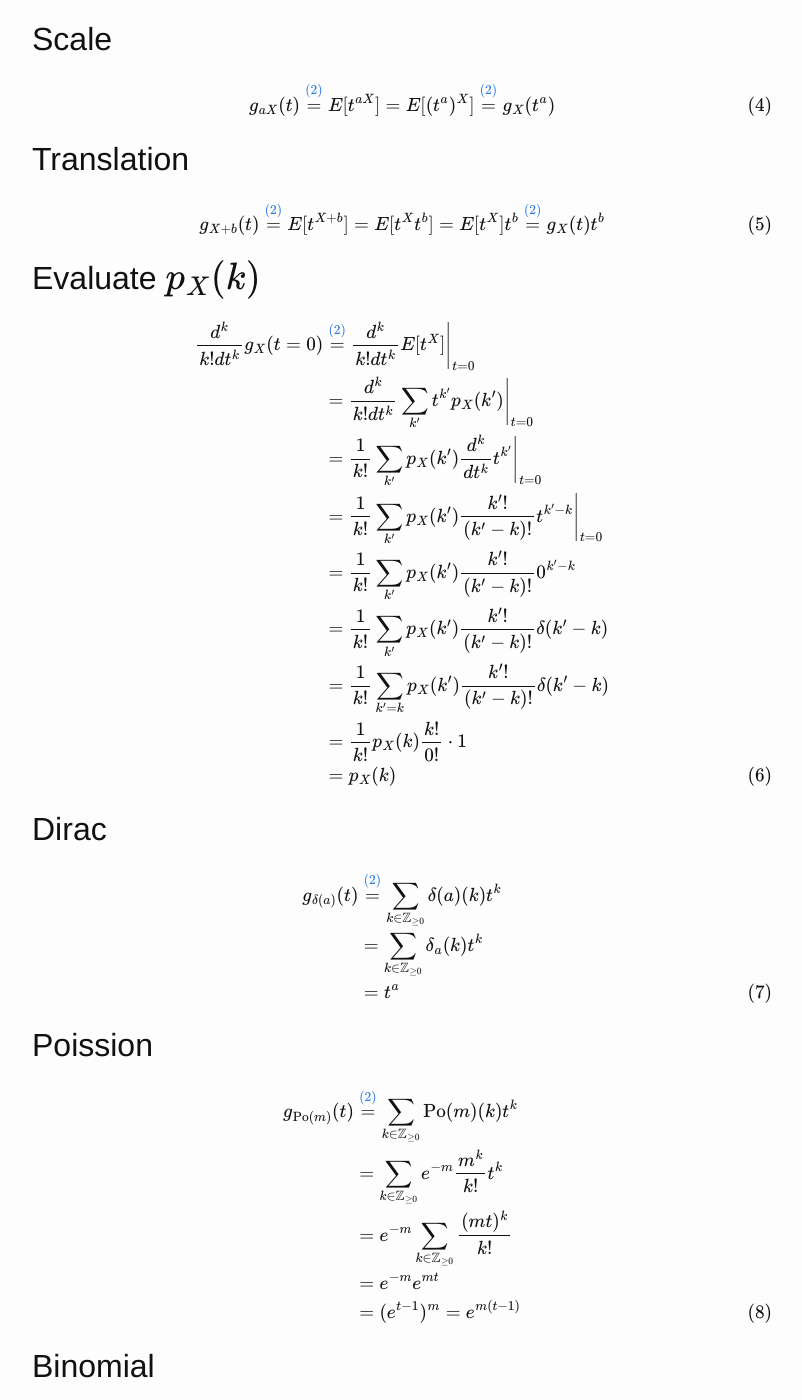
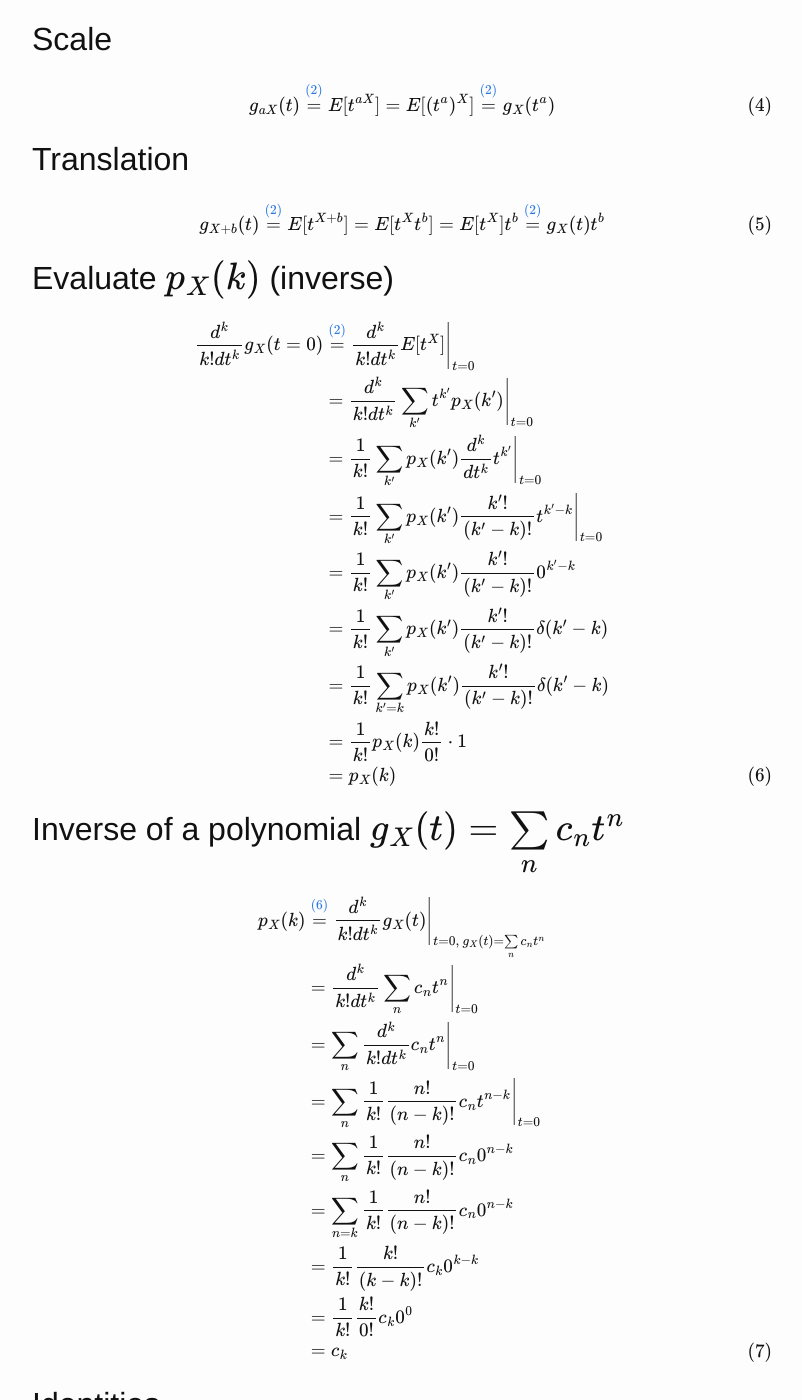
Before and after one commit to Jim-Holmstroem/jim-holmstroem.github.io, a Jekyll site: the page built from _posts/2014-10-18-generating-function-list.markdown, in a window 1280 px wide and 1400 px high, scrolled down 708 px. Shown: the whole window, without its empty margins (238-1040 px from the left). Built offline with Jekyll 4.4.1, drawn with Linux system fonts in a browser that asks for light colours; formulas are drawn with MathJax 3; some of the changed text lies outside the part shown.

Commit message:
Invserse of polynomial generating functions

```diff
--- a/_posts/2014-10-18-generating-function-list.markdown
+++ b/_posts/2014-10-18-generating-function-list.markdown
@@ -62,8 +62,8 @@ $$
 \end{equation}
 $$
 
-Evaluate $p_X(k)$
------------------
+Evaluate $p_X(k)$ (inverse)
+---------------------------
 
 $$
 \begin{align}
@@ -75,10 +75,40 @@ $$
                              &= \frac{1}{k!}\sum_{k'} p_X(k') \frac{k'!}{(k'-k)!}\delta(k'-k) \nonumber \\
                              &= \frac{1}{k!}\sum_{k'=k} p_X(k') \frac{k'!}{(k'-k)!}\delta(k'-k) \nonumber \\
                              &= \frac{1}{k!} p_X(k) \frac{k!}{0!} \cdot 1 \nonumber \\
-                             &= p_X(k)
-
+                             &= p_X(k) \label{eq:evaluate_generating}
 \end{align}
 $$
+
+
+Inverse of a polynomial $g_X(t) = \sum\limits_n c_n t^n$
+----------------------------------------------------
+
+$$
+\begin{align}
+    p_X(k) &\overset{\eqref{eq:evaluate_generating}}{=} \frac{d^k}{k!dt^k} g_X(t)\Bigg|_{t=0,\, g_X(t) = \sum\limits_n c_n t^n} \nonumber \\
+           &= \frac{d^k}{k!dt^k} \sum\limits_n c_n t^n \Bigg|_{t=0} \nonumber \\
+           &= \sum\limits_n \frac{d^k}{k!dt^k} c_n t^n \Bigg|_{t=0} \nonumber \\
+           &= \sum\limits_n \frac{1}{k!} \frac{n!}{(n-k)!} c_n t^{n-k} \Bigg|_{t=0} \nonumber \\
+           &= \sum\limits_n \frac{1}{k!} \frac{n!}{(n-k)!} c_n 0^{n-k} \nonumber \\
+           &= \sum\limits_{n=k} \frac{1}{k!} \frac{n!}{(n-k)!} c_n 0^{n-k} \nonumber \\
+           &= \frac{1}{k!} \frac{k!}{(k-k)!} c_k 0^{k-k} \nonumber \\
+           &= \frac{1}{k!} \frac{k!}{0!} c_k 0^0 \nonumber \\
+           &= c_k
+\end{align}
+$$
+
+
+Identities
+----------
+
+$$
+\begin{align}
+    g_{X}(1) = E[1^X] = 1
+\end{align}
+$$
+
+
+
 
 Dirac
 -----
```
